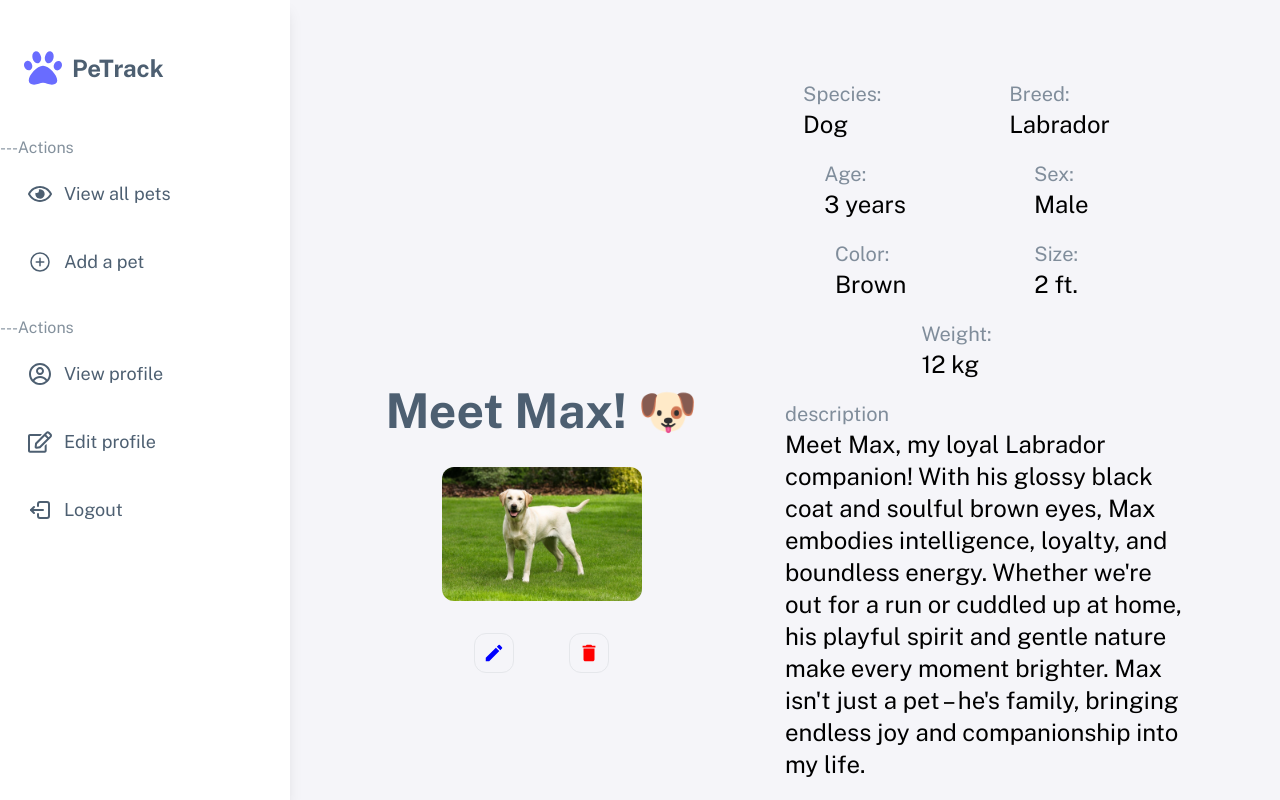
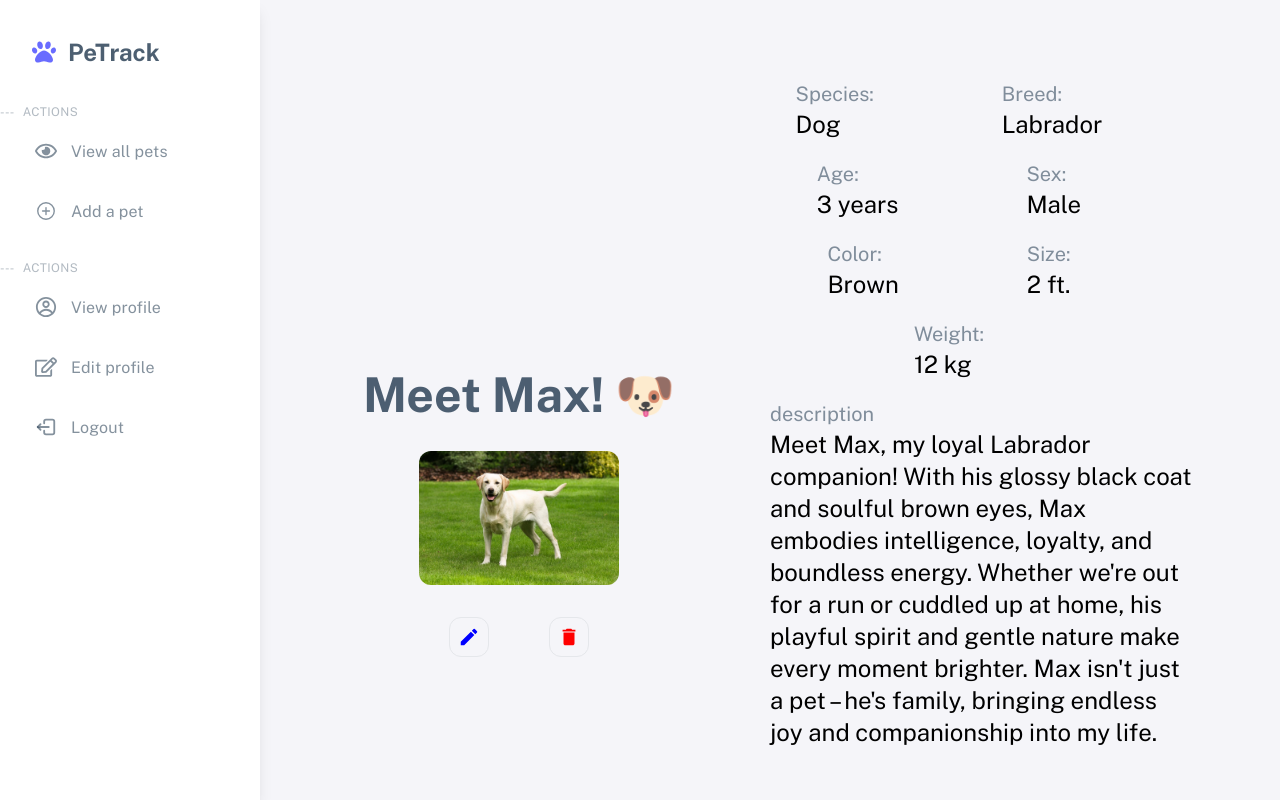
Before and after one commit to priyarathore20/pets-care, a Next.js app: page /details in a window 1280 px wide. Built offline with nearby package versions, Linux system fonts and the light colour scheme; sample sign-in values are in the browser's storage.

Commit message:
Improve css

```diff
--- a/components/Logo.jsx
+++ b/components/Logo.jsx
@@ -4,8 +4,8 @@ import React from "react";
 
 const Logo = () => {
   return (
-    <div className="flex items-center p-6">
-      <FaPaw className="h-12 w-12 pr-[10px] text-formButton" />
+    <div className="flex flex-1 items-center gap-x-3 px-8 py-4">
+      <FaPaw className="w-6 h-8 text-formButton " />
       <h2
         className={`dark:text-formHeading text-2xl font-bold  text-grayHeading`}
       >
--- a/components/Sidebar.jsx
+++ b/components/Sidebar.jsx
@@ -8,28 +8,28 @@ import { ReactSVG } from "react-svg";
 const Sidebar = () => {
   return (
     <div
-      className={`dark:bg-primaryBlue w-[290px] pt-5 h-screen bg-white shadow-lg text-grayHeading`}
+      className={`dark:bg-primaryBlue w-[260px] pt-5 h-screen bg-white shadow-lg text-grayHeading`}
     >
       <Logo />
       {sidebarLinks.map((actions, index) => (
         <div key={index} className="pt-5">
           {" "}
-          <div className="text-formTitle dark:text-darkGray">---Actions</div>
+          <div className="text-navTitle text-xs dark:text-darkGray tracking-[0.4px]">---<span className="ml-2">ACTIONS</span></div>
           {actions.map((item, itemIndex) => (
             <div key={itemIndex}>
               {" "}
-              <div className="flex items-center hover:bg-hover  px-7 py-4 gap-">
+              <div className="flex justify-start items-center hover:bg-hover focus:bg-focus mx-5 mt-1 py-3 pr-[10px] pl-[15px] rounded-lg">
                 <svg
-                  className="h-6 w-6 dark:text-formTitle"
+                  className="w-6 h-6 text-formTitle "
                   viewBox="0 0 24 24"
                   fill="none"
                   xmlns="http://www.w3.org/2000/svg"
                 >
-                  {React.createElement(item.icon, { size: 24 })}
+                  {React.createElement(item.icon, { size: 22 })}
                 </svg>
                 <Link
                   href={item.href}
-                  className="dark:text-formHeading text-grayHeading text-lg  p-1 pl-3 rounded-lg"
+                  className="flex-1 mr-12 p-1 pl-3 text-base text-formTitle dark:text-formHeading tracking-[0.15px]"
                 >
                   {item.name}
                 </Link>
--- a/tailwind.config.js
+++ b/tailwind.config.js
@@ -21,10 +21,12 @@ module.exports = {
         formHeading: "#DBDBEB",
         white: "white",
         black: "black",
-        darkGray: "#C0C6CE",
-        hover: "rgba(105, 108, 255, 0.5) ",
+        // darkGray: "#C0C6CE",
+        hover: "rgba(250, 251, 251) ",
+        focus: "rgb(226, 226, 255)",
         bgLight: "rgb(245,245,249)",
-        grayHeading: "#4D5F71",
+        grayHeading: "#32475cde",
+        navTitle: "#32475c61",
         blue: "blue",
         red: "red",
       },
```
